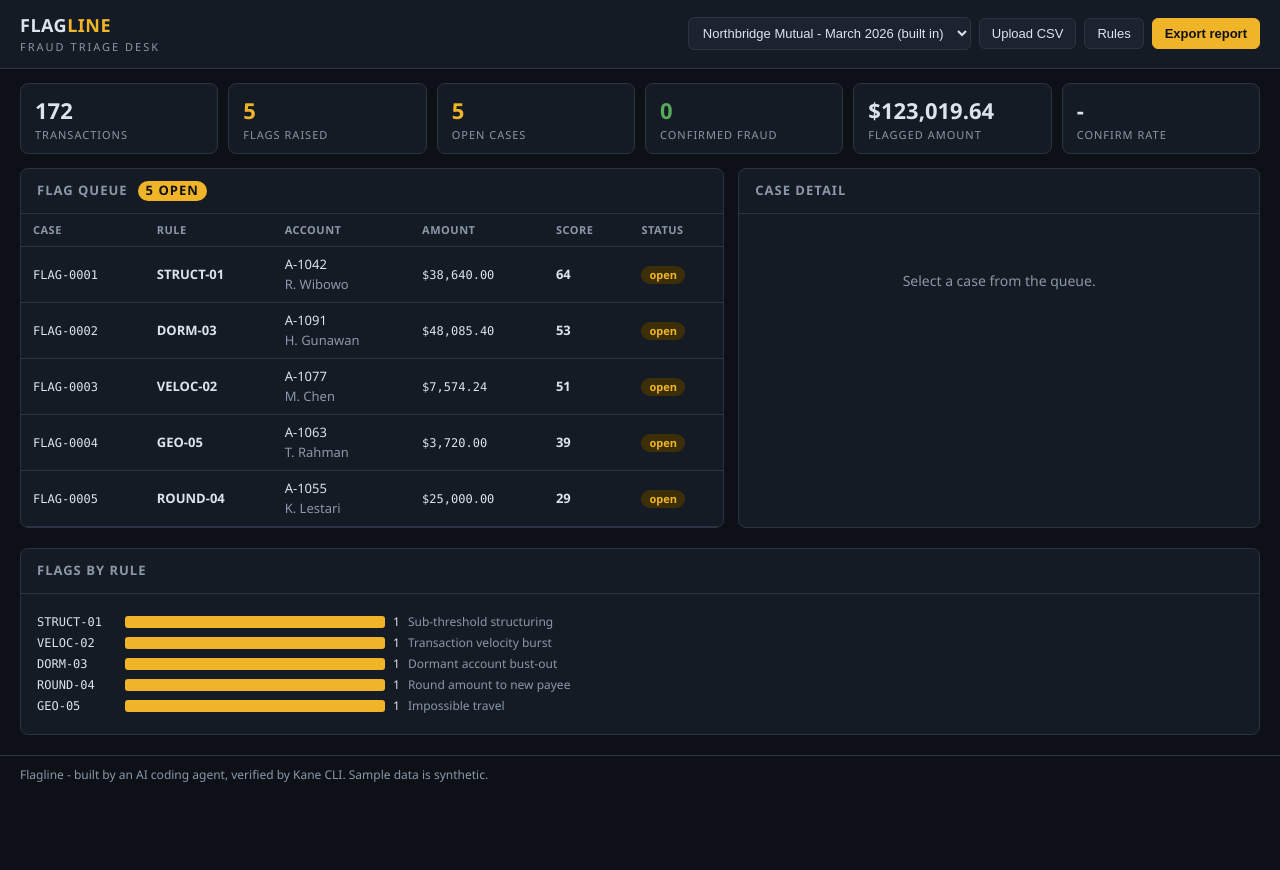
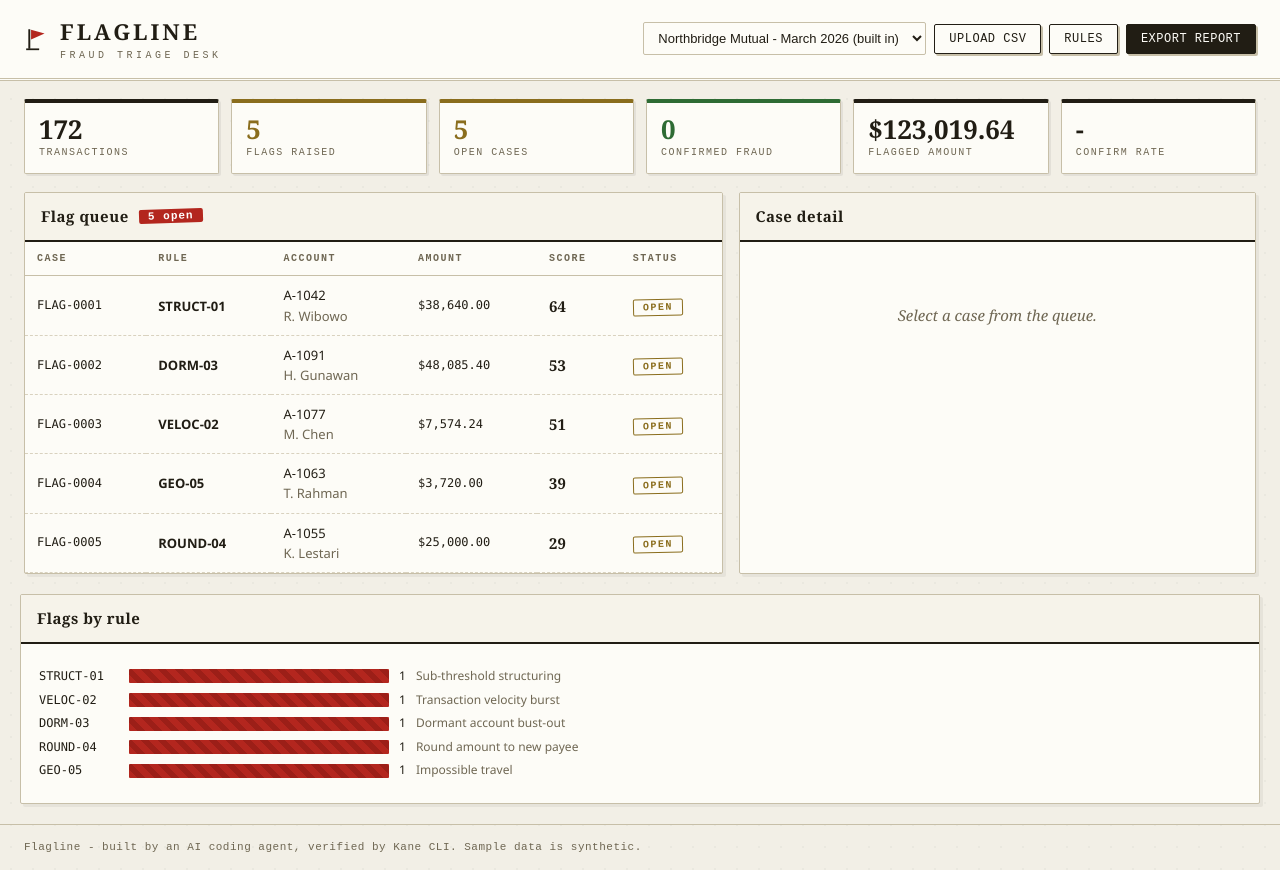
Before and after one commit to dannytungadi5/fraud-triage-desk, a plain HTML site: page index.html in a window 1280 px wide. Before the commit the page ends 800 px from the top, so only its background shows below. Drawn offline with Linux system fonts and the light colour scheme.

Commit message:
Redesign: case-file dossier visual identity (paper, stamps, ledger type)

```diff
--- a/index.html
+++ b/index.html
@@ -6,74 +6,138 @@
 <title>Flagline - Fraud Triage Desk</title>
 <style>
 :root{
-  --bg:#0d1117; --panel:#151b24; --panel2:#1b232f; --line:#2a3442;
-  --text:#dbe4ee; --dim:#8b98a9; --accent:#f0b429; --red:#e5534b; --green:#57ab5a; --blue:#539bf5;
+  --paper:#f2efe6; --panel:#fdfcf7; --panel2:#f6f3ea; --line:#d9d2bf; --line2:#c7bfa8;
+  --ink:#211d14; --dim:#6f6753;
+  --red:#b3261e; --green:#2e6b34; --blue:#1f4e79; --amber:#8a6d1d;
 }
 *{box-sizing:border-box; margin:0; padding:0}
-body{background:var(--bg); color:var(--text); font:14px/1.5 "Segoe UI",system-ui,sans-serif}
-header{display:flex; align-items:center; gap:16px; padding:12px 20px; background:var(--panel); border-bottom:1px solid var(--line); flex-wrap:wrap}
-.brand{font-size:18px; font-weight:700; letter-spacing:.5px}
-.brand span{color:var(--accent)}
-.brand small{display:block; font-size:11px; color:var(--dim); font-weight:400; letter-spacing:2px; text-transform:uppercase}
+body{
+  background:var(--paper); color:var(--ink);
+  font:14px/1.55 "Segoe UI",system-ui,sans-serif;
+  background-image:radial-gradient(#00000008 1px, transparent 1px);
+  background-size:22px 22px;
+}
+h1,h2,h3,.serif{font-family:Georgia,"Times New Roman",serif}
+header{
+  display:flex; align-items:center; gap:16px; padding:14px 24px;
+  background:var(--panel); border-bottom:3px double var(--line2); flex-wrap:wrap;
+}
+.brand{display:flex; align-items:center; gap:10px}
+.brand svg{flex:none}
+.brand .name{font-family:Georgia,serif; font-size:22px; font-weight:700; letter-spacing:3px}
+.brand .name em{color:var(--red); font-style:normal}
+.brand small{display:block; font-size:10px; color:var(--dim); letter-spacing:3.5px; text-transform:uppercase; font-family:ui-monospace,monospace}
 .controls{margin-left:auto; display:flex; gap:8px; align-items:center; flex-wrap:wrap}
-button{background:var(--panel2); color:var(--text); border:1px solid var(--line); border-radius:6px; padding:7px 12px; cursor:pointer; font-size:13px}
-button:hover{border-color:var(--accent)}
-button.primary{background:var(--accent); color:#111; border-color:var(--accent); font-weight:600}
-button.danger{color:var(--red)}
-button:disabled{opacity:.45; cursor:not-allowed}
-select,input[type=text],textarea{background:var(--panel2); color:var(--text); border:1px solid var(--line); border-radius:6px; padding:7px 10px; font-size:13px}
-.kpis{display:grid; grid-template-columns:repeat(6,1fr); gap:10px; padding:14px 20px}
-.kpi{background:var(--panel); border:1px solid var(--line); border-radius:8px; padding:10px 14px}
-.kpi .v{font-size:22px; font-weight:700}
-.kpi .l{font-size:11px; color:var(--dim); text-transform:uppercase; letter-spacing:1px}
-.kpi.warn .v{color:var(--accent)} .kpi.bad .v{color:var(--red)} .kpi.good .v{color:var(--green)}
-main{display:grid; grid-template-columns:1.35fr 1fr; gap:14px; padding:0 20px 20px}
-.panel{background:var(--panel); border:1px solid var(--line); border-radius:8px; overflow:hidden}
-.panel h2{font-size:13px; text-transform:uppercase; letter-spacing:1px; color:var(--dim); padding:12px 16px; border-bottom:1px solid var(--line); display:flex; align-items:center; gap:10px}
-.panel h2 .count{background:var(--accent); color:#111; border-radius:10px; padding:0 8px; font-weight:700}
+button{
+  background:var(--panel); color:var(--ink); border:1.5px solid var(--ink);
+  border-radius:2px; padding:7px 14px; cursor:pointer; font-size:12px;
+  font-family:ui-monospace,monospace; letter-spacing:.5px; text-transform:uppercase;
+  box-shadow:2px 2px 0 var(--line2); transition:transform .05s, box-shadow .05s;
+}
+button:hover{background:var(--panel2)}
+button:active{transform:translate(2px,2px); box-shadow:none}
+button.primary{background:var(--ink); color:var(--panel); border-color:var(--ink)}
+button.primary:hover{background:#000}
+button.danger{color:var(--red); border-color:var(--red)}
+button:disabled{opacity:.4; cursor:not-allowed; box-shadow:none}
+select,input[type=text],textarea{
+  background:var(--panel); color:var(--ink); border:1.5px solid var(--line2);
+  border-radius:2px; padding:7px 10px; font-size:13px;
+}
+.sr-only{position:absolute;width:1px;height:1px;padding:0;margin:-1px;overflow:hidden;clip:rect(0,0,0,0);white-space:nowrap;border:0}
+.kpis{display:grid; grid-template-columns:repeat(6,1fr); gap:12px; padding:18px 24px 6px}
+.kpi{
+  background:var(--panel); border:1px solid var(--line2); border-top:4px solid var(--ink);
+  border-radius:2px; padding:12px 14px; box-shadow:2px 2px 0 #00000010;
+}
+.kpi .v{font-family:Georgia,serif; font-size:26px; font-weight:700; line-height:1.1}
+.kpi .l{font-size:10px; color:var(--dim); text-transform:uppercase; letter-spacing:1.5px; font-family:ui-monospace,monospace; margin-top:2px}
+.kpi.warn{border-top-color:var(--amber)} .kpi.warn .v{color:var(--amber)}
+.kpi.bad{border-top-color:var(--red)} .kpi.bad .v{color:var(--red)}
+.kpi.good{border-top-color:var(--green)} .kpi.good .v{color:var(--green)}
+main{display:grid; grid-template-columns:1.35fr 1fr; gap:16px; padding:12px 24px 20px}
+.panel{background:var(--panel); border:1px solid var(--line2); border-radius:2px; overflow:hidden; box-shadow:3px 3px 0 #0000000d}
+.panel h2{
+  font-family:Georgia,serif; font-size:15px; letter-spacing:.5px; color:var(--ink);
+  padding:12px 16px; border-bottom:2px solid var(--ink); display:flex; align-items:center; gap:10px;
+  background:var(--panel2);
+}
+.panel h2 .count{
+  background:var(--red); color:#fff; border-radius:2px; padding:1px 9px;
+  font:700 11px ui-monospace,monospace; letter-spacing:1px; transform:rotate(-2deg);
+}
 table{width:100%; border-collapse:collapse; font-size:13px}
-th,td{padding:8px 12px; text-align:left; border-bottom:1px solid var(--line)}
-th{color:var(--dim); font-size:11px; text-transform:uppercase; letter-spacing:.5px; cursor:pointer; user-select:none}
+th,td{padding:9px 12px; text-align:left; border-bottom:1px dashed var(--line)}
+th{
+  color:var(--dim); font-size:10px; text-transform:uppercase; letter-spacing:1.5px;
+  cursor:pointer; user-select:none; font-family:ui-monospace,monospace; border-bottom:1.5px solid var(--line2);
+}
 tbody tr{cursor:pointer}
-tbody tr:hover{background:var(--panel2)}
-tbody tr.sel{background:#223047}
-tbody tr.done{opacity:.5}
-.sr-only{position:absolute;width:1px;height:1px;padding:0;margin:-1px;overflow:hidden;clip:rect(0,0,0,0);white-space:nowrap;border:0}
+tbody tr:hover{background:#f3edd9}
+tbody tr.sel{background:#f0e8cf; box-shadow:inset 3px 0 0 var(--red)}
+tbody tr.done{opacity:.55}
 .mono{font-family:ui-monospace,Consolas,monospace; font-size:12px}
-.chip{display:inline-block; padding:1px 8px; border-radius:10px; font-size:11px; font-weight:600}
-.chip.open{background:#3d2e0a; color:var(--accent)}
-.chip.confirmed{background:#4a1512; color:var(--red)}
-.chip.dismissed{background:#12261a; color:var(--green)}
-.chip.escalated{background:#12263a; color:var(--blue)}
-.score{font-weight:700}
-.detail{padding:16px}
-.detail h3{font-size:16px; margin-bottom:4px}
-.detail .sub{color:var(--dim); font-size:12px; margin-bottom:12px}
-.evidence{background:var(--panel2); border-left:3px solid var(--accent); padding:10px 12px; border-radius:0 6px 6px 0; margin:10px 0; font-size:13px}
-.txlist{max-height:180px; overflow:auto; margin:10px 0; border:1px solid var(--line); border-radius:6px}
-.actions{display:flex; gap:8px; margin:12px 0; flex-wrap:wrap}
-textarea{width:100%; min-height:56px; resize:vertical}
-.sar{background:#101820; border:1px solid var(--line); border-radius:6px; padding:12px; margin-top:12px; font-size:13px; white-space:pre-wrap}
-.sar h4{color:var(--accent); margin-bottom:6px}
-.empty{padding:40px; text-align:center; color:var(--dim)}
-#banner{display:none; padding:10px 20px; font-weight:600}
-#banner.error{display:block; background:#4a1512; color:#ffb4ae}
-#banner.ok{display:block; background:#12261a; color:#7ee2a0}
-#toast{position:fixed; bottom:20px; right:20px; background:var(--panel2); border:1px solid var(--accent); padding:10px 16px; border-radius:8px; display:none; z-index:50}
-.modal{position:fixed; inset:0; background:rgba(0,0,0,.6); display:none; align-items:center; justify-content:center; z-index:40}
+.chip{
+  display:inline-block; padding:2px 9px; font:700 10px ui-monospace,monospace;
+  letter-spacing:1.5px; text-transform:uppercase; border:1.5px solid currentColor;
+  border-radius:2px; transform:rotate(-1.5deg); background:transparent;
+}
+.chip.open{color:var(--amber)}
+.chip.confirmed{color:var(--red)}
+.chip.dismissed{color:var(--green)}
+.chip.escalated{color:var(--blue)}
+.score{font:700 15px Georgia,serif}
+.detail{padding:18px}
+.detail h3{font-size:19px; margin-bottom:4px; letter-spacing:.3px}
+.detail .sub{color:var(--dim); font-size:12px; margin-bottom:12px; font-family:ui-monospace,monospace}
+.evidence{
+  background:#f7f1dc; border:1px solid var(--line2); border-left:5px solid var(--red);
+  padding:11px 13px; border-radius:2px; margin:12px 0; font-size:13px;
+}
+.txlist{max-height:190px; overflow:auto; margin:12px 0; border:1px solid var(--line2); border-radius:2px}
+.actions{display:flex; gap:10px; margin:14px 0; flex-wrap:wrap}
+textarea{width:100%; min-height:60px; resize:vertical; font-family:inherit}
+.sar{
+  background:#fbf8ee; border:1.5px dashed var(--red); border-radius:2px;
+  padding:14px; margin-top:14px; font-size:13px; white-space:pre-wrap; position:relative;
+}
+.sar h4{color:var(--red); margin-bottom:8px; font-family:Georgia,serif; font-size:15px; letter-spacing:.5px}
+.sar h4::before{content:""; display:inline-block; width:10px; height:10px; background:var(--red); margin-right:8px; transform:rotate(45deg)}
+.empty{padding:44px; text-align:center; color:var(--dim); font-family:Georgia,serif; font-size:15px; font-style:italic}
+#banner{display:none; padding:11px 24px; font:600 13px ui-monospace,monospace; letter-spacing:.5px}
+#banner.error{display:block; background:#f8e3e1; color:var(--red); border-bottom:2px solid var(--red)}
+#banner.ok{display:block; background:#e6efe2; color:var(--green); border-bottom:2px solid var(--green)}
+#toast{
+  position:fixed; bottom:22px; right:22px; background:var(--ink); color:var(--panel);
+  padding:11px 18px; border-radius:2px; display:none; z-index:50;
+  font:600 12px ui-monospace,monospace; letter-spacing:1px; box-shadow:3px 3px 0 #00000030;
+}
+.modal{position:fixed; inset:0; background:rgba(30,25,15,.55); display:none; align-items:center; justify-content:center; z-index:40}
 .modal.open{display:flex}
-.modal .box{background:var(--panel); border:1px solid var(--line); border-radius:10px; width:min(680px,92vw); max-height:84vh; overflow:auto; padding:18px}
-.modal pre{background:var(--panel2); padding:12px; border-radius:6px; overflow:auto; font-size:12px; max-height:50vh}
-.rules label{display:flex; align-items:center; gap:8px; padding:6px 0; font-size:13px}
-.rules input[type=number]{width:70px; background:var(--panel2); border:1px solid var(--line); color:var(--text); border-radius:4px; padding:3px 6px}
-footer{padding:10px 20px; color:var(--dim); font-size:12px; border-top:1px solid var(--line)}
-.bar-row{display:flex; align-items:center; gap:8px; margin:3px 0; font-size:12px}
-.bar{height:12px; border-radius:3px; background:var(--accent); min-width:2px}
+.modal .box{
+  background:var(--panel); border:2px solid var(--ink); border-radius:2px;
+  width:min(700px,92vw); max-height:84vh; overflow:auto; padding:22px; box-shadow:6px 6px 0 #00000025;
+}
+.modal .box h3{font-family:Georgia,serif; font-size:18px; margin-bottom:12px; border-bottom:2px solid var(--ink); padding-bottom:8px}
+.modal pre{
+  background:#211d14; color:#e8e2cf; padding:14px; border-radius:2px; overflow:auto;
+  font-size:12px; max-height:50vh; font-family:ui-monospace,monospace;
+}
+.modal p{color:var(--dim); font-size:12px; margin-bottom:10px}
+.rules label{display:flex; align-items:center; gap:10px; padding:8px 0; font-size:13px; border-bottom:1px dashed var(--line)}
+.rules input[type=checkbox]{width:16px; height:16px; accent-color:var(--red)}
+.rules input[type=number]{width:70px; background:var(--panel); border:1.5px solid var(--line2); color:var(--ink); border-radius:2px; padding:3px 6px}
+.bar-row{display:flex; align-items:center; gap:10px; margin:5px 0; font-size:12px}
+.bar{height:14px; border-radius:1px; background:repeating-linear-gradient(45deg, var(--red), var(--red) 6px, #9c1f18 6px, #9c1f18 12px); min-width:2px}
+footer{
+  padding:14px 24px; color:var(--dim); font-size:11px; border-top:1px solid var(--line2);
+  font-family:ui-monospace,monospace; letter-spacing:.5px; margin-top:8px;
+}
 </style>
 </head>
 <body>
 <header>
-  <div class="brand">FLAG<span>LINE</span><small>fraud triage desk</small></div>
+  <div class="brand"><svg width="26" height="26" viewBox="0 0 24 24" fill="none" aria-hidden="true"><rect x="4" y="3" width="1.8" height="18" fill="#211d14"/><path d="M6.5 3.5 L19 7 L6.5 12.5 Z" fill="#b3261e"/><line x1="2" y1="21.5" x2="14" y2="21.5" stroke="#211d14" stroke-width="1.6"/></svg><div><div class="name">FLAGLINE</div><small>fraud triage desk</small></div></div>
   <div class="controls">
     <select id="dataset" aria-label="Dataset">
       <option value="builtin">Northbridge Mutual - March 2026 (built in)</option>
```
Also changed, not shown: 1 other file.
